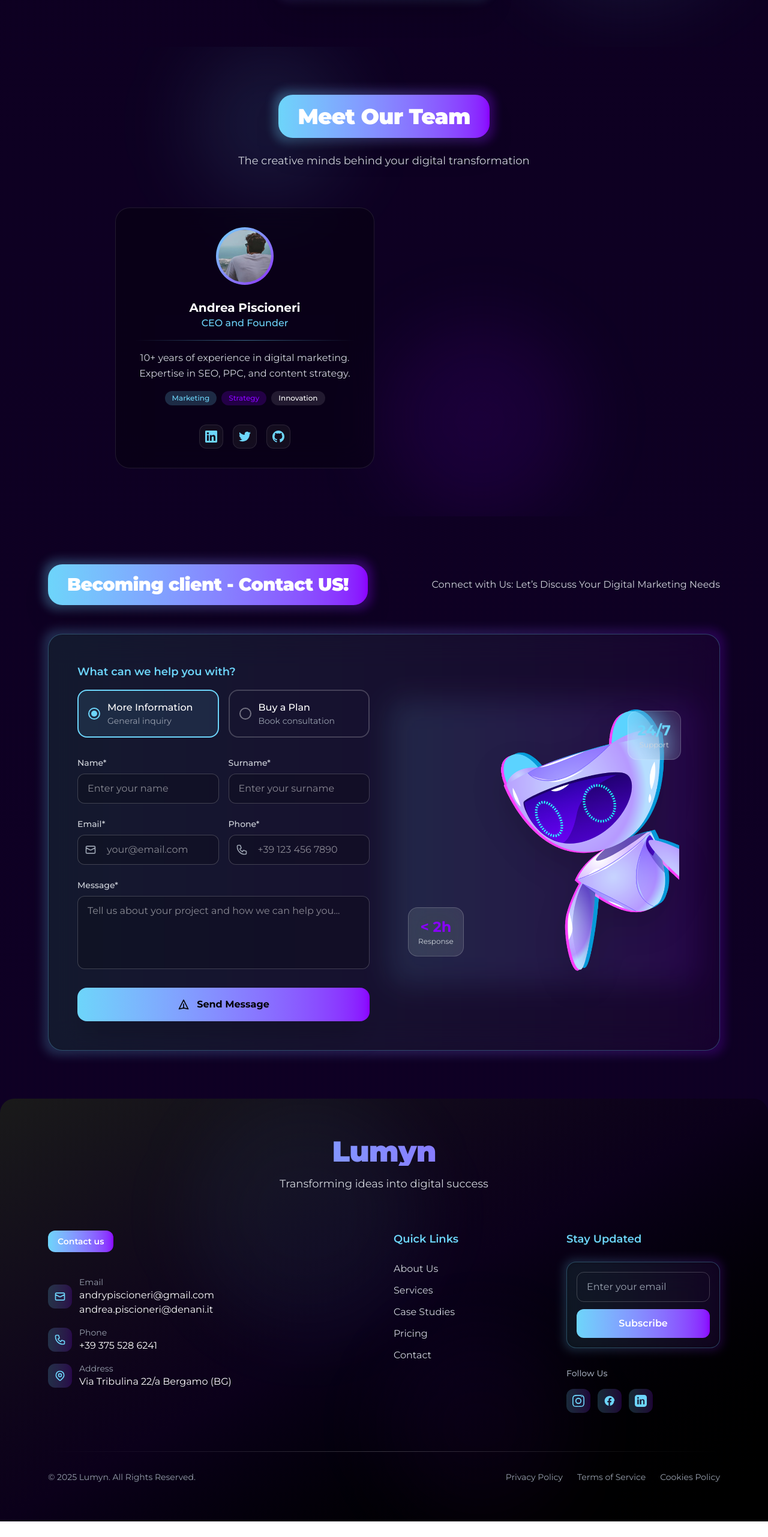
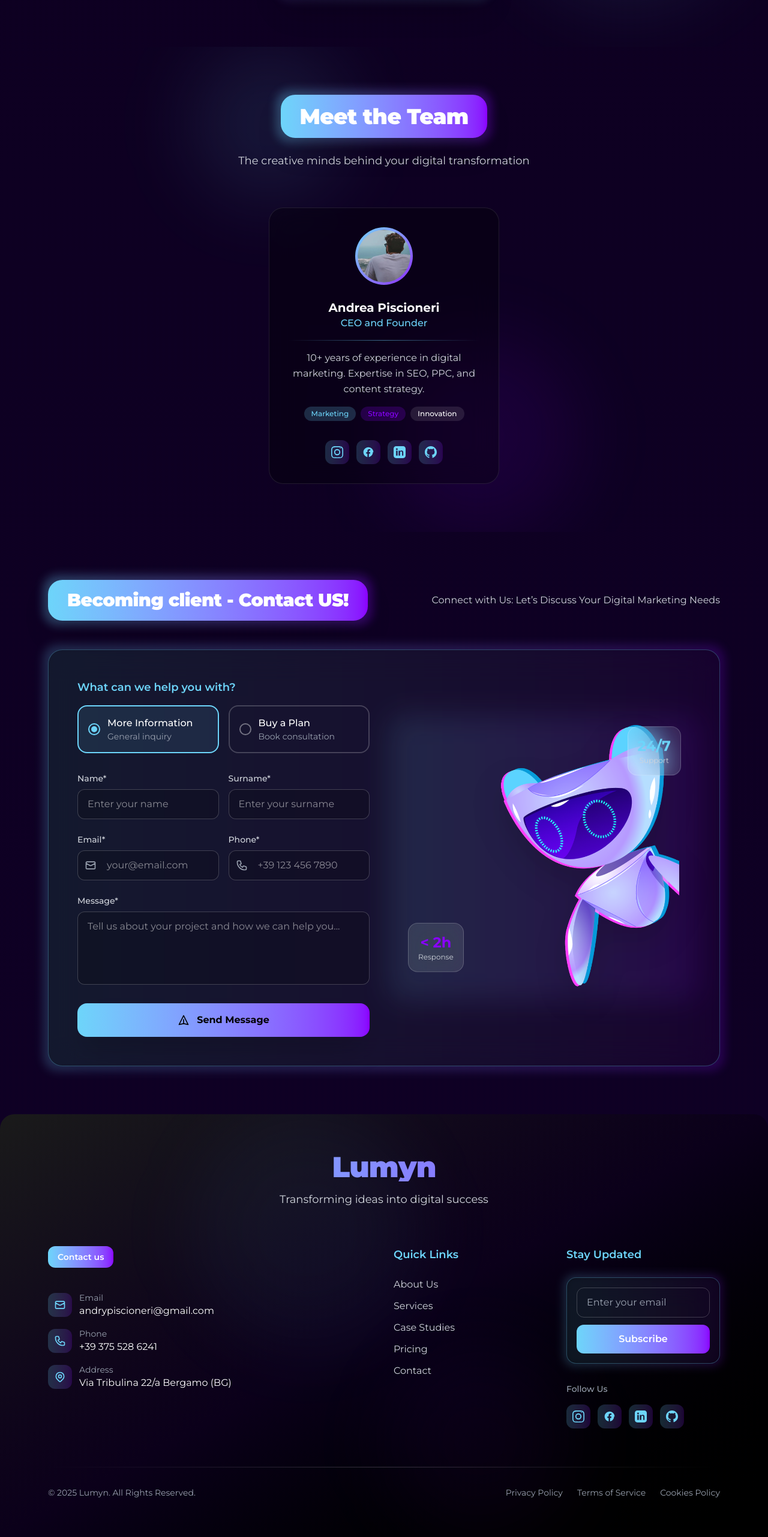
Before and after one commit to labait/piscioneri_tesi, a Vue app: page / in a window 1280 px wide. Shown: the part 5848-8411 px from the top of the page at 60% size. Before the commit the page ends 8385 px from the top, so only its background shows below. Built offline with nearby package versions, Linux system fonts and the light colour scheme; no server answers; a web font is replaced by a local one.

Commit message:
Modifica il titolo della sezione "Meet Our Team" in "Meet the Team" e aggiorna i link ai social media con nuove icone e URL.

```diff
--- a/src/App.vue
+++ b/src/App.vue
@@ -1282,7 +1282,7 @@ const navigateToSection = (sectionId) => {
       <div class="inline-block relative group">
         <div class="absolute -inset-2 bg-gradient-to-r from-[#6dd5fa] to-[#8a00ff] rounded-3xl blur opacity-30 group-hover:opacity-50 transition duration-500"></div>
         <div class="relative bg-gradient-to-r from-[#6dd5fa] to-[#8a00ff] text-white text-2xl md:text-4xl font-title px-8 py-4 rounded-3xl shadow-2xl">
-          Meet Our Team
+          Meet the Team
         </div>
       </div>
       <p class="mt-6 text-gray-300 text-lg max-w-3xl mx-auto">
@@ -1291,10 +1291,10 @@ const navigateToSection = (sectionId) => {
     </div>
 
     <!-- Cards membri team -->
-    <div class="grid grid-cols-1 md:grid-cols-2 gap-8 max-w-4xl mx-auto">
+    <div class="flex justify-center items-center min-h-[400px] px-4">
 
       <!-- Membro 1 - Andrea -->
-      <div class="group relative">
+      <div class="group relative w-full max-w-sm">
         <div class="absolute -inset-1 bg-gradient-to-br from-[#6dd5fa]/20 to-[#8a00ff]/20 rounded-3xl blur opacity-0 group-hover:opacity-100 transition duration-500"></div>
         <div class="relative backdrop-blur-xl bg-black/30 border border-white/10 rounded-3xl p-8 hover:border-[#6dd5fa]/50 transition-all duration-500 hover:scale-105">
           <!-- Immagine con effetti -->
@@ -1326,19 +1326,31 @@ const navigateToSection = (sectionId) => {
             </div>
 
             <!-- Social links modernizzati -->
-            <div class="flex justify-center gap-4 pt-4">
-              <a href="#" class="group/social w-10 h-10 bg-white/5 backdrop-blur rounded-xl flex items-center justify-center border border-white/10 hover:border-[#6dd5fa]/50 hover:bg-[#6dd5fa]/10 transition-all duration-300">
-                <svg class="w-5 h-5 text-[#6dd5fa] group-hover/social:scale-110 transition-transform" fill="currentColor" viewBox="0 0 24 24">
-                  <path d="M20.447 20.452h-3.554v-5.569c0-1.328-.027-3.037-1.852-3.037-1.853 0-2.136 1.445-2.136 2.939v5.667H9.351V9h3.414v1.561h.046c.477-.9 1.637-1.85 3.37-1.85 3.601 0 4.267 2.37 4.267 5.455v6.286zM5.337 7.433c-1.144 0-2.063-.926-2.063-2.065 0-1.138.92-2.063 2.063-2.063 1.14 0 2.064.925 2.064 2.063 0 1.139-.925 2.065-2.064 2.065zm1.782 13.019H3.555V9h3.564v11.452zM22.225 0H1.771C.792 0 0 .774 0 1.729v20.542C0 23.227.792 24 1.771 24h20.451C23.2 24 24 23.227 24 22.271V1.729C24 .774 23.2 0 22.222 0h.003z"/>
+            <div class="flex justify-center gap-3 pt-4">
+              <!-- Instagram -->
+              <a href="https://www.instagram.com/andreapiscioneri/" class="w-10 h-10 flex items-center justify-center bg-gradient-to-r from-[#6dd5fa]/20 to-[#8a00ff]/20 rounded-xl text-[#6dd5fa] hover:from-[#f09433] hover:via-[#e6683c] hover:to-[#dc2743] hover:text-white transition-all duration-300 group">
+                <svg class="w-5 h-5 group-hover:scale-110 transition-transform" fill="currentColor" viewBox="0 0 24 24">
+                  <path d="M12 2.2c3.2 0 3.584.012 4.85.07 1.17.056 1.982.24 2.45.406.58.2.996.44 1.43.873.435.433.673.85.873 1.43.166.47.35 1.28.406 2.45.058 1.267.07 1.65.07 4.85s-.012 3.584-.07 4.85c-.056 1.17-.24 1.982-.406 2.45-.2.58-.44.996-.873 1.43-.433.435-.85.673-1.43.873-.47.166-1.28.35-2.45.406-1.267.058-1.65.07-4.85.07s-3.584-.012-4.85-.07c-1.17-.056-1.982-.24-2.45-.406-.58-.2-.996-.44-1.43-.873-.435-.433-.673-.85-.873-1.43-.166-.47-.35-1.28-.406-2.45-.058-1.267-.07-1.65-.07-4.85s.012-3.584.07-4.85c.056-1.17.24-1.982.406-2.45.2-.58.44-.996.873-1.43.433-.435.85-.673 1.43-.873.47-.166 1.28-.35 2.45-.406 1.267-.058 1.65-.07 4.85-.07zm0-2.2c-3.28 0-3.688.012-4.973.07-1.29.058-2.178.252-2.947.54-.794.298-1.46.696-2.127 1.363s-1.066 1.333-1.364 2.127c-.287.77-.482 1.657-.54 2.947-.058 1.285-.07 1.693-.07 4.973s.012 3.688.07 4.973c.058 1.29.252 2.178.54 2.947.298.794.696 1.46 1.363 2.127s1.333 1.066 2.127 1.364c.77.287 1.657.482 2.947.54 1.285.058 1.693.07 4.973.07s3.688-.012 4.973-.07c1.29-.058 2.178-.252 2.947-.54.794-.298 1.46-.696 2.127-1.363s1.066-1.333 1.364-2.127c.287-.77.482-1.657.54-2.947.058-1.285.07-1.693.07-4.973s-.012-3.688-.07-4.973c-.058-1.29-.252-2.178-.54-2.947-.298-.794-.696-1.46-1.363-2.127s-1.333-1.066-2.127-1.364c-.77-.287-1.657-.482-2.947-.54-1.285-.058-1.693-.07-4.973-.07zm0 5.838a6.162 6.162 0 100 12.324 6.162 6.162 0 000-12.324zm0 10.162a3.999 3.999 0 110-7.998 3.999 3.999 0 010 7.998zm6.406-11.662a1.44 1.44 0 110-2.88 1.44 1.44 0 010 2.88z"/>
                 </svg>
               </a>
-              <a href="#" class="group/social w-10 h-10 bg-white/5 backdrop-blur rounded-xl flex items-center justify-center border border-white/10 hover:border-[#6dd5fa]/50 hover:bg-[#6dd5fa]/10 transition-all duration-300">
-                <svg class="w-5 h-5 text-[#6dd5fa] group-hover/social:scale-110 transition-transform" fill="currentColor" viewBox="0 0 24 24">
-                  <path d="M23.953 4.57a10 10 0 01-2.825.775 4.958 4.958 0 002.163-2.723c-.951.555-2.005.959-3.127 1.184a4.92 4.92 0 00-8.384 4.482C7.69 8.095 4.067 6.13 1.64 3.162a4.822 4.822 0 00-.666 2.475c0 1.71.87 3.213 2.188 4.096a4.904 4.904 0 01-2.228-.616v.06a4.923 4.923 0 003.946 4.827 4.996 4.996 0 01-2.212.085 4.936 4.936 0 004.604 3.417 9.867 9.867 0 01-6.102 2.105c-.39 0-.779-.023-1.17-.067a13.995 13.995 0 007.557 2.209c9.053 0 13.998-7.496 13.998-13.985 0-.21 0-.42-.015-.63A9.935 9.935 0 0024 4.59z"/>
+
+              <!-- Facebook -->
+              <a href="https://www.facebook.com/share/17GVaYo7qf/?mibextid=wwXIfr" class="w-10 h-10 flex items-center justify-center bg-gradient-to-r from-[#6dd5fa]/20 to-[#8a00ff]/20 rounded-xl text-[#6dd5fa] hover:bg-[#1877f2] hover:text-white transition-all duration-300 group">
+                <svg class="w-5 h-5 group-hover:scale-110 transition-transform" fill="currentColor" viewBox="0 0 24 24">
+                  <path d="M22 12c0-5.52-4.48-10-10-10s-10 4.48-10 10c0 4.84 3.44 8.84 8 9.8v-6.93h-2.4v-2.87h2.4v-2.18c0-2.38 1.43-3.7 3.62-3.7 1.05 0 2.14.19 2.14.19v2.35h-1.21c-1.19 0-1.56.74-1.56 1.5v1.83h2.64l-.42 2.87h-2.22v6.93c4.56-.96 8-4.96 8-9.8z"/>
                 </svg>
               </a>
-              <a href="#" class="group/social w-10 h-10 bg-white/5 backdrop-blur rounded-xl flex items-center justify-center border border-white/10 hover:border-[#6dd5fa]/50 hover:bg-[#6dd5fa]/10 transition-all duration-300">
-                <svg class="w-5 h-5 text-[#6dd5fa] group-hover/social:scale-110 transition-transform" fill="currentColor" viewBox="0 0 24 24">
+
+              <!-- LinkedIn -->
+              <a href="https://www.linkedin.com/in/andrea-piscioneri/" class="w-10 h-10 flex items-center justify-center bg-gradient-to-r from-[#6dd5fa]/20 to-[#8a00ff]/20 rounded-xl text-[#6dd5fa] hover:bg-[#0e76a8] hover:text-white transition-all duration-300 group">
+                <svg class="w-5 h-5 group-hover:scale-110 transition-transform" fill="currentColor" viewBox="0 0 24 24">
+                  <path d="M19 0h-14c-2.76 0-5 2.24-5 5v14c0 2.76 2.24 5 5 5h14c2.76 0 5-2.24 5-5v-14c0-2.76-2.24-5-5-5zm-11 19h-3v-10h3v10zm-1.5-11.28c-.97 0-1.75-.79-1.75-1.75s.78-1.75 1.75-1.75 1.75.79 1.75 1.75-.78 1.75-1.75 1.75zm13.5 11.28h-3v-5.5c0-1.33-.03-3.04-1.85-3.04s-2.15 1.44-2.15 2.94v5.6h-3v-10h2.89v1.37h.04c.4-.75 1.38-1.54 2.84-1.54 3.04 0 3.6 2 3.6 4.59v5.58z"/>
+                </svg>
+              </a>
+
+              <!-- GitHub Copilot -->
+              <a href="https://github.com/andreapiscioneri" class="w-10 h-10 flex items-center justify-center bg-gradient-to-r from-[#6dd5fa]/20 to-[#8a00ff]/20 rounded-xl text-[#6dd5fa] hover:bg-[#333] hover:text-white transition-all duration-300 group">
+                <svg class="w-5 h-5 group-hover:scale-110 transition-transform" fill="currentColor" viewBox="0 0 24 24">
                   <path d="M12 0c-6.626 0-12 5.373-12 12 0 5.302 3.438 9.8 8.207 11.387.599.111.793-.261.793-.577v-2.234c-3.338.726-4.033-1.416-4.033-1.416-.546-1.387-1.333-1.756-1.333-1.756-1.089-.745.083-.729.083-.729 1.205.084 1.839 1.237 1.839 1.237 1.07 1.834 2.807 1.304 3.492.997.107-.775.418-1.305.762-1.604-2.665-.305-5.467-1.334-5.467-5.931 0-1.311.469-2.381 1.236-3.221-.124-.303-.535-1.524.117-3.176 0 0 1.008-.322 3.301 1.23.957-.266 1.983-.399 3.003-.404 1.02.005 2.047.138 3.006.404 2.291-1.552 3.297-1.23 3.297-1.23.653 1.653.242 2.874.118 3.176.77.84 1.235 1.911 1.235 3.221 0 4.609-2.807 5.624-5.479 5.921.43.372.823 1.102.823 2.222v3.293c0 .319.192.694.801.576 4.765-1.589 8.199-6.086 8.199-11.386 0-6.627-5.373-12-12-12z"/>
                 </svg>
               </a>
@@ -1346,6 +1358,7 @@ const navigateToSection = (sectionId) => {
           </div>
         </div>
       </div>
+
     </div>
   </div>
 </section>
@@ -1596,7 +1609,7 @@ const navigateToSection = (sectionId) => {
               </div>
               <div>
                 <p class="text-gray-400 text-sm">Email</p>
-                <p class="text-white hover:text-[#6dd5fa] transition-colors">andrypiscioneri@gmail.com <br> andrea.piscioneri@denani.it</br></p>
+                <p class="text-white hover:text-[#6dd5fa] transition-colors">andrypiscioneri@gmail.com</p>
               </div>
             </div>
 
@@ -1672,7 +1685,7 @@ const navigateToSection = (sectionId) => {
               </svg>
             </a>
 
-            <a href="https://www.facebook.com/profile.php?id=100076286341248" target="_blank" aria-label="Facebook"
+            <a href="https://www.facebook.com/share/17GVaYo7qf/?mibextid=wwXIfr" target="_blank" aria-label="Facebook"
                class="w-10 h-10 flex items-center justify-center bg-gradient-to-r from-[#6dd5fa]/20 to-[#8a00ff]/20 rounded-xl text-[#6dd5fa] hover:bg-[#1877f2] hover:text-white transition-all duration-300 group">
               <svg xmlns="http://www.w3.org/2000/svg" class="w-5 h-5 group-hover:scale-110 transition-transform" fill="currentColor" viewBox="0 0 24 24">
                 <path d="M22 12c0-5.52-4.48-10-10-10s-10 4.48-10 10c0 4.84 3.44 8.84 8 9.8v-6.93h-2.4v-2.87h2.4v-2.18c0-2.38 1.43-3.7 3.62-3.7 1.05 0 2.14.19 2.14.19v2.35h-1.21c-1.19 0-1.56.74-1.56 1.5v1.83h2.64l-.42 2.87h-2.22v6.93c4.56-.96 8-4.96 8-9.8z"/>
@@ -1685,6 +1698,11 @@ const navigateToSection = (sectionId) => {
                 <path d="M19 0h-14c-2.76 0-5 2.24-5 5v14c0 2.76 2.24 5 5 5h14c2.76 0 5-2.24 5-5v-14c0-2.76-2.24-5-5-5zm-11 19h-3v-10h3v10zm-1.5-11.28c-.97 0-1.75-.79-1.75-1.75s.78-1.75 1.75-1.75 1.75.79 1.75 1.75-.78 1.75-1.75 1.75zm13.5 11.28h-3v-5.5c0-1.33-.03-3.04-1.85-3.04s-2.15 1.44-2.15 2.94v5.6h-3v-10h2.89v1.37h.04c.4-.75 1.38-1.54 2.84-1.54 3.04 0 3.6 2 3.6 4.59v5.58z"/>
               </svg>
             </a>
+            <a href="https://github.com/andreapiscioneri" class="w-10 h-10 flex items-center justify-center bg-gradient-to-r from-[#6dd5fa]/20 to-[#8a00ff]/20 rounded-xl text-[#6dd5fa] hover:bg-[#333] hover:text-white transition-all duration-300 group">
+                <svg class="w-5 h-5 flex items-center justify-center" fill="currentColor" viewBox="0 0 24 24">
+                  <path d="M12 0c-6.626 0-12 5.373-12 12 0 5.302 3.438 9.8 8.207 11.387.599.111.793-.261.793-.577v-2.234c-3.338.726-4.033-1.416-4.033-1.416-.546-1.387-1.333-1.756-1.333-1.756-1.089-.745.083-.729.083-.729 1.205.084 1.839 1.237 1.839 1.237 1.07 1.834 2.807 1.304 3.492.997.107-.775.418-1.305.762-1.604-2.665-.305-5.467-1.334-5.467-5.931 0-1.311.469-2.381 1.236-3.221-.124-.303-.535-1.524.117-3.176 0 0 1.008-.322 3.301 1.23.957-.266 1.983-.399 3.003-.404 1.02.005 2.047.138 3.006.404 2.291-1.552 3.297-1.23 3.297-1.23.653 1.653.242 2.874.118 3.176.77.84 1.235 1.911 1.235 3.221 0 4.609-2.807 5.624-5.479 5.921.43.372.823 1.102.823 2.222v3.293c0 .319.192.694.801.576 4.765-1.589 8.199-6.086 8.199-11.386 0-6.627-5.373-12-12-12z"/>
+                </svg>
+              </a>
           </div>
         </div>
       </div>
```
